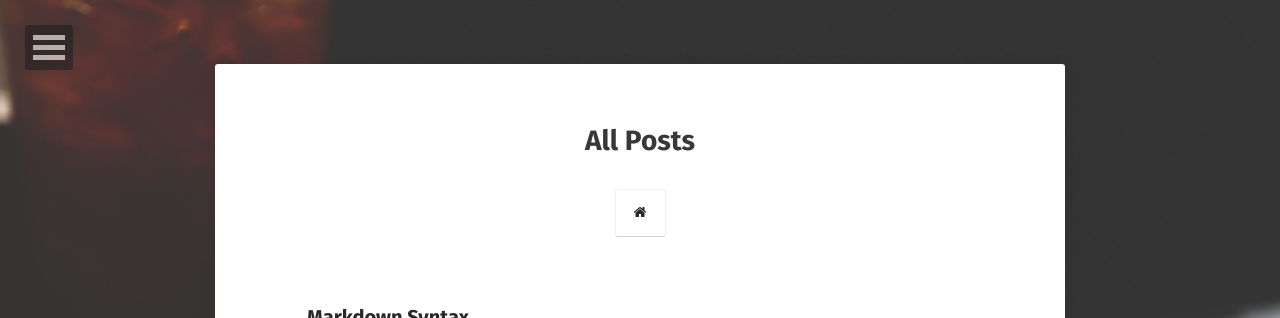
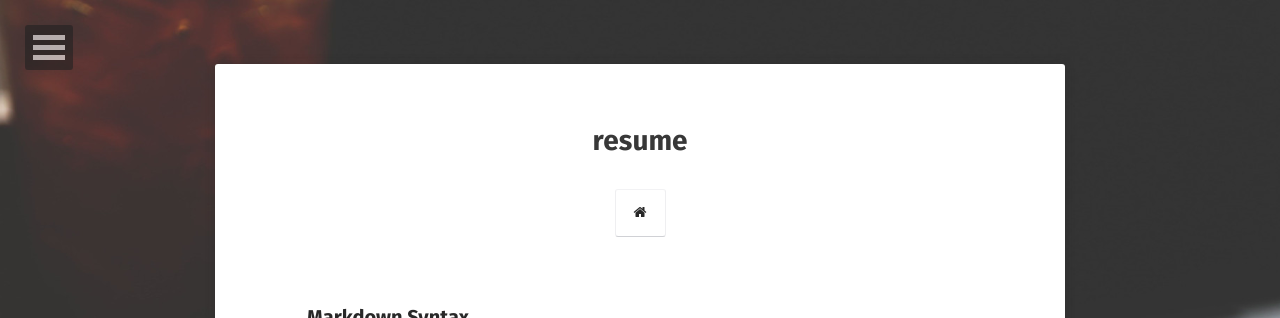
Before and after one commit to sp37344/sp37344.github.io, a Jekyll site: the page built from posts/index.md, in a window 1280 px wide. Shown: the top 318 px of the page. Built offline with Jekyll 4.4.1, drawn with Linux system fonts in a browser that asks for light colours; some web fonts are replaced.

Commit message:
website changes

```diff
--- a/posts/index.md
+++ b/posts/index.md
@@ -1,6 +1,6 @@
 ---
 layout: post-list
-title: All Posts
-excerpt: "A List of Posts"
+title: resume
+excerpt: "resume"
 comments: false
 ---
```
Also changed, not shown: _layouts/post.html (+0 -27 lines).
